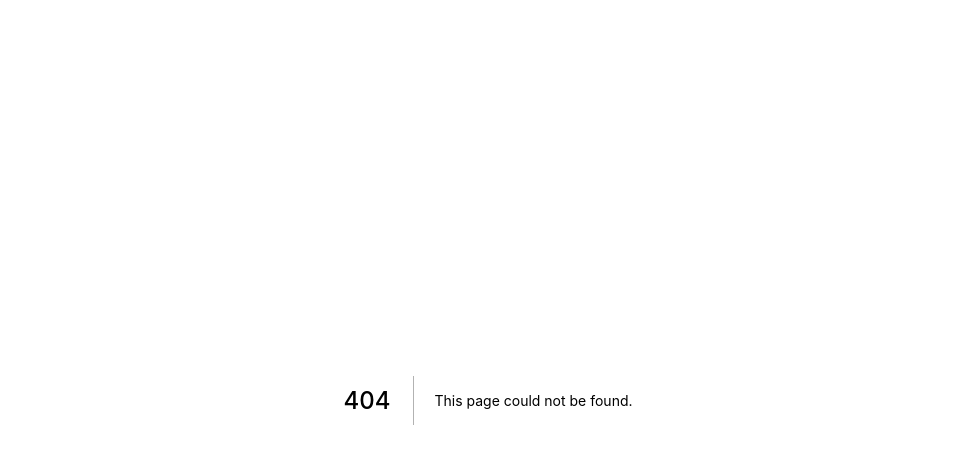
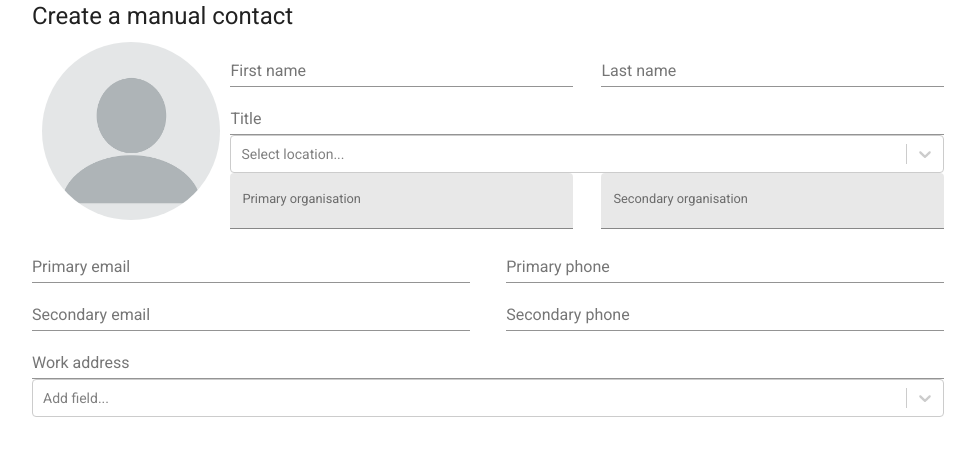
Before and after one commit to bawses/it-project-crm, a Next.js app: page /contacts/create in a window 1280 px wide. Before the commit this address had no page. Shown: the top 456 px of the page, without its empty margins (152-1127 px from the left). Built offline with nearby package versions, Linux system fonts and the light colour scheme; a web font is replaced by a local one.

Commit message:
Create textfields and selectors for manual contact page

```diff
--- a/package.json
+++ b/package.json
@@ -17,11 +17,13 @@
     "next": "11.0.1",
     "next-auth": "^3.29.0",
     "react": "17.0.2",
-    "react-dom": "17.0.2"
+    "react-dom": "17.0.2",
+    "react-select": "^4.3.1"
   },
   "devDependencies": {
     "@material-ui/core": "^4.12.3",
     "@types/react": "^17.0.15",
+    "@types/react-select": "^4.0.17",
     "eslint": "7.32.0",
     "eslint-config-next": "11.0.1",
     "express": "^4.17.1",
--- /dev/null
+++ b/pages/contacts/create.tsx
@@ -0,0 +1,251 @@
+import {
+  Paper,
+  Container,
+  Typography,
+  makeStyles,
+  TextField,
+} from "@material-ui/core";
+import Box from "@material-ui/core/Box";
+import { COLORS } from "../../src/colors";
+import CustomButton from "../../components/button";
+import Image from "next/image";
+import DEFAULT_IMAGE from "../../assets/blank-profile-picture-973460_640.png";
+import { useState } from "react";
+import Select, { OptionTypeBase } from "react-select";
+
+const options = [
+  {
+    value: "Melbourne, AU",
+    label: "Melbourne, AU",
+  },
+  {
+    value: "Sydney, AU",
+    label: "Sydney, AU",
+  },
+  {
+    value: "Tokyo, JP",
+    label: "Tokyo, JP",
+  },
+  {
+    value: "New York City, USA",
+    label: "New York City, USA",
+  },
+];
+
+const addFieldOptions = [
+  {
+    value: "linkedin",
+    label: "LinkedIn",
+  },
+  {
+    value: "instagram",
+    label: "Instagram",
+  },
+  {
+    value: "twitter",
+    label: "Twitter",
+  },
+  {
+    value: "facebook",
+    label: "Facebook",
+  },
+  {
+    value: "other",
+    label: "Other",
+  },
+];
+
+const useStyles = makeStyles((theme) => ({
+  primaryDetailsStyle: {
+    display: "flex",
+    flexDirection: "row",
+    alignItems: "center",
+    [theme.breakpoints.down("md")]: {
+      flexDirection: "column",
+      alignItems: "center",
+    },
+  },
+  profilePicDiv: {
+    width: "25%",
+    margin: 10,
+    [theme.breakpoints.down("xs")]: {
+      width: "40%",
+    },
+  },
+  primaryDetailsTextfields: {
+    width: "100%",
+  },
+  profilePic: {
+    borderRadius: "50%",
+  },
+  responsiveRow: {
+    display: "flex",
+    flexDirection: "row",
+    width: "100%",
+    justifyContent: "space-between",
+    [theme.breakpoints.down("xs")]: {
+      flexDirection: "column",
+      alignItems: "center",
+    },
+  },
+  responsiveField: {
+    width: "48%",
+    [theme.breakpoints.down("xs")]: {
+      width: "100%",
+    },
+  },
+  titleField: {},
+  locationSelector: {},
+  textfieldLabel: {
+    fontSize: "0.8rem",
+  },
+}));
+
+type ContactDetailsType = {
+  firstName: string;
+  lastName: string;
+  title: string;
+  primaryOrg: string;
+  secondaryOrg: string;
+  primaryEmail: string;
+  secondaryEmail: string;
+  primaryPhone: string;
+  secondaryPhone: string;
+  address: string;
+};
+
+type ExtraFieldType = {
+  fieldType: string;
+  fieldValue: string;
+};
+
+export default function CreateContact() {
+  const classes = useStyles();
+  const [location, setLocation] = useState<OptionTypeBase | null>(null);
+  const [fieldValues, setFieldValues] = useState<ContactDetailsType>({
+    firstName: "",
+    lastName: "",
+    title: "",
+    primaryOrg: "",
+    secondaryOrg: "",
+    primaryEmail: "",
+    secondaryEmail: "",
+    primaryPhone: "",
+    secondaryPhone: "",
+    address: "",
+  });
+  const [extraFields, setExtraFields] = useState<ExtraFieldType[]>([]);
+
+  const fieldCreator = (fieldType: string) => {
+    return <TextField id={fieldType} label={fieldType} fullWidth />;
+  };
+
+  const handleChange = (event: React.FormEvent<HTMLInputElement>) => {
+
+  }
+
+  return (
+    <Container maxWidth="md">
+      <Typography variant="h5" component="h5">
+        Create a manual contact
+      </Typography>
+
+      <form noValidate autoComplete="off">
+        <div className={classes.primaryDetailsStyle}>
+          <div className={classes.profilePicDiv}>
+            <Image
+              className={classes.profilePic}
+              src={DEFAULT_IMAGE}
+              alt="Profile picture"
+            />
+          </div>
+          <div className={classes.primaryDetailsTextfields}>
+            <div className={classes.responsiveRow}>
+              <div className={classes.responsiveField}>
+                <TextField id="firstName" label="First name" fullWidth />
+              </div>
+              <div className={classes.responsiveField}>
+                <TextField id="lastName" label="Last name" fullWidth />
+              </div>
+            </div>
+            <TextField id="title" label="Title" fullWidth />
+            <Select
+              instanceId="locationSelector"
+              options={options}
+              value={location}
+              onChange={(value) => setLocation(value)}
+              isSearchable={true}
+              placeholder={"Select location..."}
+              isClearable={true}
+              styles={{
+                menu: (provided) => ({ ...provided, zIndex: 9999 }),
+              }}
+            />
+            <div className={classes.responsiveRow}>
+              <div className={classes.responsiveField}>
+                <TextField
+                  id="primaryOrganisation"
+                  label="Primary organisation"
+                  variant="filled"
+                  InputLabelProps={{ className: classes.textfieldLabel }}
+                  fullWidth
+                />
+              </div>
+              <div className={classes.responsiveField}>
+                <TextField
+                  id="secondaryOrganisation"
+                  label="Secondary organisation"
+                  variant="filled"
+                  InputLabelProps={{ className: classes.textfieldLabel }}
+                  fullWidth
+                />
+              </div>
+            </div>
+          </div>
+        </div>
+        <div className={classes.responsiveRow}>
+          <div className={classes.responsiveField}>
+            <TextField id="primaryEmail" label="Primary email" fullWidth />
+            <TextField id="secondaryEmail" label="Secondary email" fullWidth />
+          </div>
+          <div className={classes.responsiveField}>
+            <TextField id="primaryPhone" label="Primary phone" fullWidth />
+            <TextField id="secondaryPhone" label="Secondary phone" fullWidth />
+          </div>
+        </div>
+        <TextField id="workAddress" label="Work address" fullWidth />
+        {extraFields.map((field) => fieldCreator(field.fieldType))}
+        <Select
+          instanceId="addField"
+          options={addFieldOptions}
+          value={null}
+          onChange={(value) => {
+            if (value) {
+              // New field selected, so add this text field to page
+              setExtraFields([
+                ...extraFields,
+                { fieldType: value.label, fieldValue: "" },
+              ]);
+              // If added field is not "other",
+              // remove it from the remaining field options
+              if (value.value !== "other") {
+                const fieldTypeIndex = addFieldOptions.findIndex(
+                  (field) => field.value === value.value
+                );
+                if (fieldTypeIndex >= 0) {
+                  addFieldOptions.splice(fieldTypeIndex, 1);
+                }
+              }
+            }
+          }}
+          isSearchable={true}
+          placeholder={"Add field..."}
+          isClearable={true}
+          styles={{
+            menu: (provided) => ({ ...provided, zIndex: 9999 }),
+          }}
+        />
+      </form>
+    </Container>
+  );
+}
```
Also changed, not shown: assets/blank-profile-picture-973460_640.png (added), 1 other file (tests, documents, lock files or other folders).
